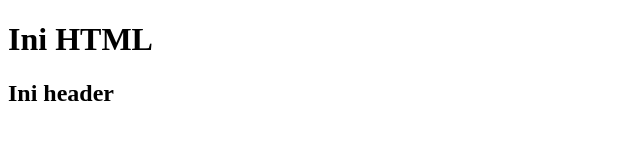
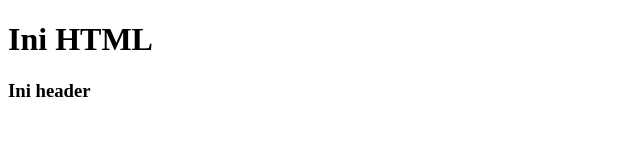
Before and after one commit to heykall/html-test, a plain HTML site: page index.html in a window 1280 px wide. Shown: the full height of the page, 0-640 px from the left. Drawn offline with Linux system fonts and the light colour scheme.

Commit message:
change h2 to h3

```diff
--- a/index.html
+++ b/index.html
@@ -10,7 +10,7 @@
   <h1>
     Ini HTML
   </h1>
-  <h2>Ini header</h2>
+  <h3>Ini header</h3>
 
 </body>
 </html>
```
